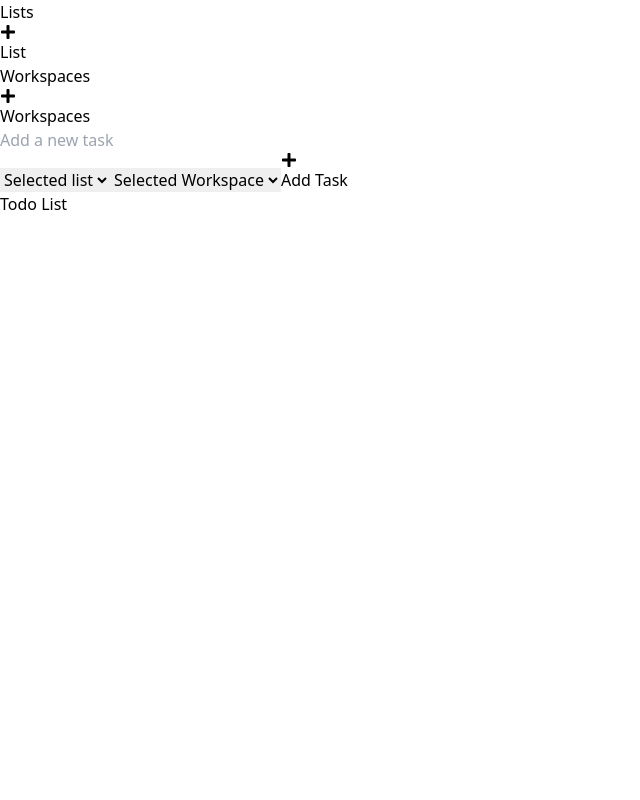
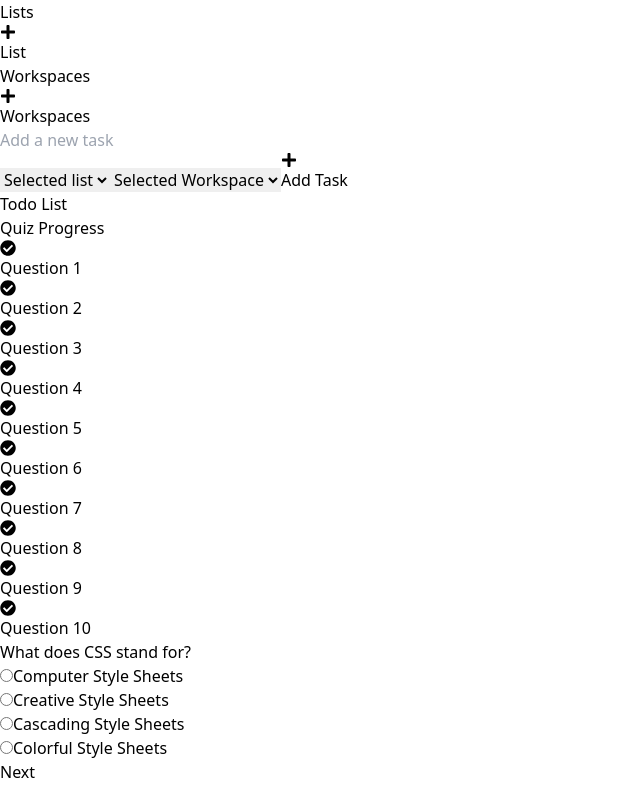
Before and after one commit to Dannnya/zustand-projects, a React (Vite) app: page / in a window 1280 px wide. Shown: the whole page, without its empty margins (0-640 px from the left). Built offline with nearby package versions, Linux system fonts and the light colour scheme.

Commit message:
update Quiz Component

```diff
--- a/src/App.tsx
+++ b/src/App.tsx
@@ -9,12 +9,14 @@ import SidebarTaskList from './components/SidebarTaskList';
 // import { RecipeApp } from './components/RecipeApp';
 // import { TodoList } from './components/TodoList';
 import { useTaskStore } from './store'
+import QiuzLayout from './components/QiuzLayout';
 
 function App() {
   const { todos, editIndex, editText, dropdownIndex, handleEdit, handleDropdownClick,
     deleteTodo, setEditIndex, setEditText, handleUpdate } = useTaskStore();
 
   return (
+    <div>
     <div className='flex h-screen'>
       {/* <RecipeApp /> */}
 
@@ -102,6 +104,9 @@ function App() {
           </ul>
         </div>
       </div>
+      </div>
+
+      <QiuzLayout/>
     </div>
   )
 }
--- /dev/null
+++ b/src/components/QiuzLayout.tsx
@@ -0,0 +1,18 @@
+import React from 'react';
+import Question from './Question';
+import SidebarQuiz from './SidebarQuiz';
+import { useQuizStore } from '../store';
+
+function QiuzLayout() {
+
+  return (
+    <div>
+          <SidebarQuiz />
+          <div className="flex-1 flex flex-col items-center justify-center">
+              <Question />
+          </div>
+    </div>
+  )
+}
+
+export default QiuzLayout
--- /dev/null
+++ b/src/components/Question.tsx
@@ -0,0 +1,65 @@
+import React from 'react';
+import { useQuizStore } from '../store';
+
+function Question() {
+
+    const { questions, currentQuestion, selectAnswer, answers, nextQuestion,
+        prevQuestion, showScore, score, resetQuiz } = useQuizStore();
+
+    const question = questions[currentQuestion];
+    const currentAnswer = answers[currentQuestion];
+
+    const handleSelect = (optionIndex: any) => {
+        selectAnswer(optionIndex)
+    };
+
+    const handleSubmit = () => nextQuestion();
+
+
+    return (
+        <div className='w-3/4 p-6'>
+            <h4 className='text-3xl font-semibold'>
+                {question.question}
+            </h4>
+            <div className="mt-4">
+                {question.options.map((option, index) => (
+                    <div key={index} className='my-2'>
+                        <label className='flex items-center'>
+                            <input type='radio' name={`question-${currentQuestion}`}
+                                checked={currentAnswer === index}
+                                onChange={() => handleSelect(index)}
+                                className='mr-2'
+                            />
+                            {option}
+                        </label>
+                    </div>
+                ))}
+            </div>
+
+            <div className='flex gap-6'>
+                 <div className="mt-6">
+                {currentQuestion > 0 && (
+                    <button
+                        onClick={ prevQuestion }
+                        className='mr-4 px-4 py-2 bg-gray-500 text-white rounded hover:bg-gray-600'
+                    >
+                        Previous
+                    </button>
+                )}
+            </div>
+
+            {currentQuestion < questions.length - 1 ? (
+            <button  onClick={ handleSubmit } className='px-4 py-2 bg-blue-500 text-white rounded hover:bg-blue-600'>Next</button>
+            ): (
+                        <button
+                            className='px-4 py-2 bg-green-500 hover:bg-green-600 text-white'
+                        >
+                            Submit
+                        </button>
+            )}
+           </div>
+        </div>
+    )
+}
+
+export default Question;
--- /dev/null
+++ b/src/components/SidebarQuiz.tsx
@@ -0,0 +1,27 @@
+import React from 'react';
+import { useQuizStore } from '../store';
+import { FaCheckCircle } from 'react-icons/fa';
+
+function SidebarQuiz() {
+
+    const { questions, currentQuestion } = useQuizStore();
+
+  return (
+    <div>
+          <h4 className='text-xl font-bold mb-3'>Quiz Progress</h4>
+          <ul>
+              {questions.map((_, index) => (
+                  <li key={index} className='mb-2 items-center'>
+                      <FaCheckCircle
+                          className={`{mr-2 ${index <= currentQuestion ? 'text-green-500' : 'text-gray-500'}}`}
+                      />
+
+                      <span>Question { index + 1 }</span>
+                  </li>
+              )) }
+          </ul>
+    </div>
+  )
+}
+
+export default SidebarQuiz
--- a/src/store.ts
+++ b/src/store.ts
@@ -160,7 +160,25 @@ interface TaskState {
     setModalEmoji: (emoji: string) => void;
     setModalType: (type: "List" | "Workspace") => void;
     handleSaveModal: () => void;
-  }
+};
+
+interface Quiz {
+  question: string;
+  options: string[];
+  correctAnswer: number;
+};
+
+interface QuizStore {
+  currentQuestion: number;
+  answers: (number | null)[];
+  score: number;
+  showScore: boolean;
+  questions: Quiz[];
+  selectAnswer: (optionIndex: number) => void;
+  nextQuestion: () => void;
+  prevQuestion: () => void;
+  resetQuiz: () => void;
+};
 
 export const useCounter = create<CounterStore>((set) => ({
     count: 0,
@@ -412,3 +430,139 @@ export const useTaskStore = create<TaskState>((set) => ({
       };
     }),
 }));
+
+export const useQuizStore = create<QuizStore>((set) => ({
+  currentQuestion: 0,
+  answers: Array(3).fill(null),
+  score: 0,
+  showScore: false,
+
+  questions: [
+    {
+      question: "What does CSS stand for?",
+      options: [
+        "Computer Style Sheets",
+        "Creative Style Sheets",
+        "Cascading Style Sheets",
+        "Colorful Style Sheets",
+      ],
+      correctAnswer: 2,
+    },
+    {
+      question: "What does HTTP stand for?",
+      options: [
+        "Hypertext Technical Protocol",
+        "Hypertext Transfer Protocol",
+        "High Transfer Text Protocol",
+        "Hyper Transfer Text Protocol",
+      ],
+      correctAnswer: 1,
+    },
+    {
+      question: "Which language is primarily used for web scripting?",
+      options: ["JavaScript", "Python", "C++", "Java"],
+      correctAnswer: 0,
+    },
+    {
+      question: "What does SQL stand for?",
+      options: [
+        "Standard Question Language",
+        "Simple Query Language",
+        "Sequential Query Language",
+        "Structured Query Language",
+      ],
+      correctAnswer: 3,
+    },
+    {
+      question: "What is the main function of a web server?",
+      options: [
+        "To store data",
+        "To run applications",
+        "To serve web pages to clients",
+        "To protect networks",
+      ],
+      correctAnswer: 2,
+    },
+    {
+      question: "Which company developed the Java programming language?",
+      options: ["Sun Microsystems", "Microsoft", "IBM", "Apple"],
+      correctAnswer: 0,
+    },
+    {
+      question: "What is the purpose of the <title> tag in HTML?",
+      options: [
+        "To create a new section",
+        "To define the title of the web page",
+        "To add a comment",
+        "To include a script",
+      ],
+      correctAnswer: 1,
+    },
+    {
+      question: "What does API stand for?",
+      options: [
+        "Application Program Interface",
+        "Advanced Programming Interface",
+        "Application Programming Interface",
+        "Automated Program Interface",
+      ],
+      correctAnswer: 2,
+    },
+    {
+      question: "What is the purpose of a database index?",
+      options: [
+        "To store large files",
+        "To create backups",
+        "To manage user permissions",
+        "To speed up data retrieval",
+      ],
+      correctAnswer: 3,
+    },
+    {
+      question:
+        "Which protocol is commonly used for secure communication over the internet?",
+      options: ["HTTPS", "FTP", "HTTP", "SMTP"],
+      correctAnswer: 0,
+    },
+  ],
+
+  selectAnswer: (optionIndex) =>
+    set((state) => {
+      const answers = [...state.answers];
+      answers[state.currentQuestion] = optionIndex;
+      return { answers };
+    }),
+
+  nextQuestion: () =>
+    set((state) => {
+      const isLastQuestion =
+        state.currentQuestion === state.questions.length - 1;
+
+      if (isLastQuestion) {
+        let score = 0;
+
+        state.questions.forEach((question, index) => {
+          if (state.answers[index] === question.correctAnswer) {
+            score++;
+          }
+        });
+
+        return { showScore: true, score };
+      }
+
+      return { currentQuestion: state.currentQuestion + 1 };
+    }),
+
+  prevQuestion: () =>
+    set((state) => ({
+      currentQuestion: Math.max(state.currentQuestion - 1, 0),
+    })),
+
+  resetQuiz: () =>
+    set(() => ({
+      currentQuestion: 0,
+      answers: Array(3).fill(null),
+      score: 0,
+      showScore: false,
+    })),
+}));
```
